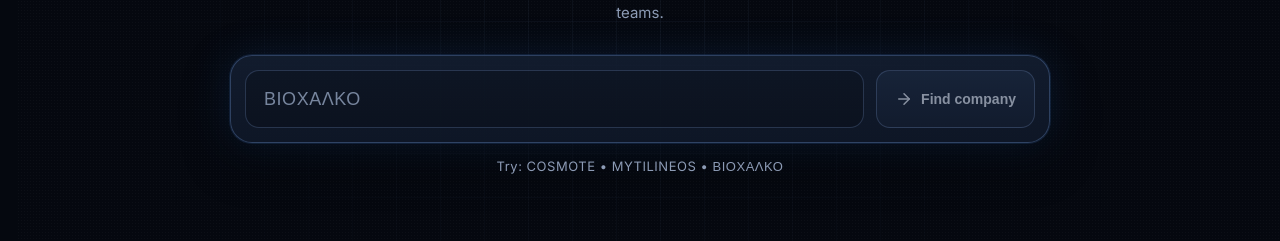
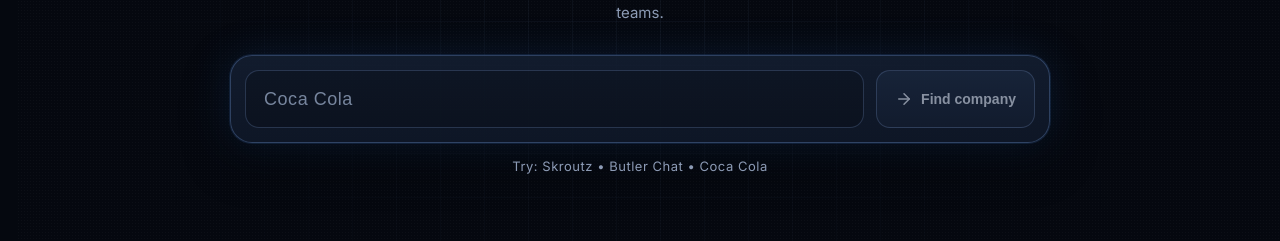
Before and after one commit to DimitrisTheo-Dev/hackathon-gemi-intelligence, a Next.js app: page / in a window 1280 px wide. Shown: the part 507-748 px from the top of the page. Built offline with nearby package versions, Linux system fonts and the light colour scheme; a web font is replaced by a local one.

Commit message:
feat: ui change

```diff
--- a/components/search/SearchHero.tsx
+++ b/components/search/SearchHero.tsx
@@ -6,7 +6,7 @@
 
 import { readJsonSafe } from "@/lib/http-client";
 
-const placeholders = ["COSMOTE", "MYTILINEOS", "ΒΙΟΧΑΛΚΟ"];
+const placeholders = ["Skroutz", "Butler Chat", "Coca Cola"];
 
 interface SearchCandidate {
   gemi_number: string;
@@ -163,7 +163,7 @@
               </span>
             </button>
           </div>
-          <p className="examples">Try: COSMOTE • MYTILINEOS • ΒΙΟΧΑΛΚΟ</p>
+          <p className="examples">Try: Skroutz • Butler Chat • Coca Cola</p>
           {error ? <p className="error-text">{error}</p> : null}
 
           {candidates.length > 0 ? (
```
